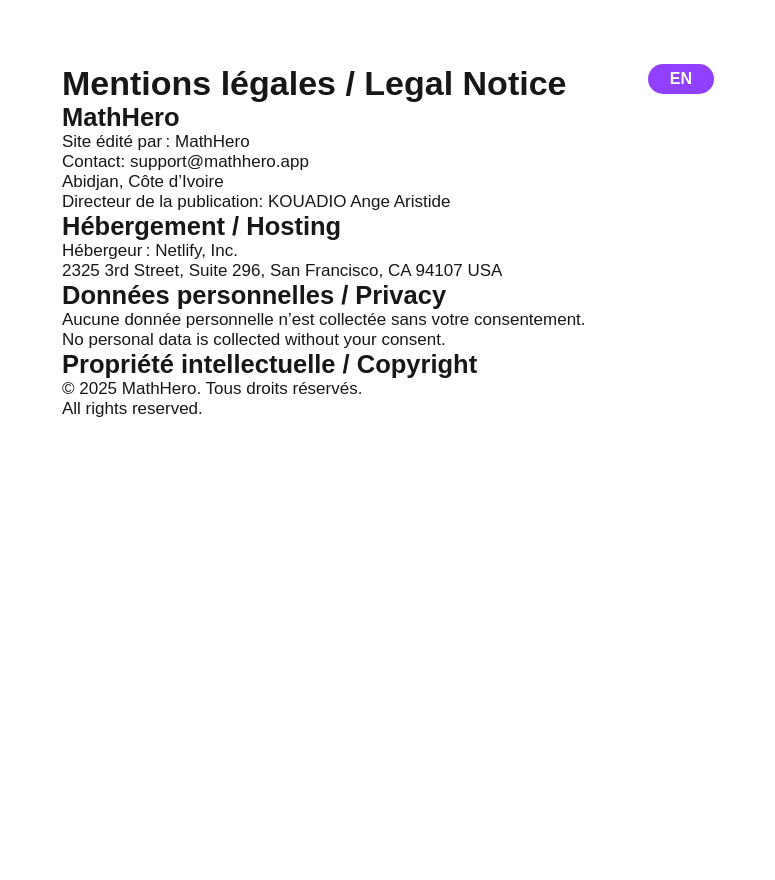
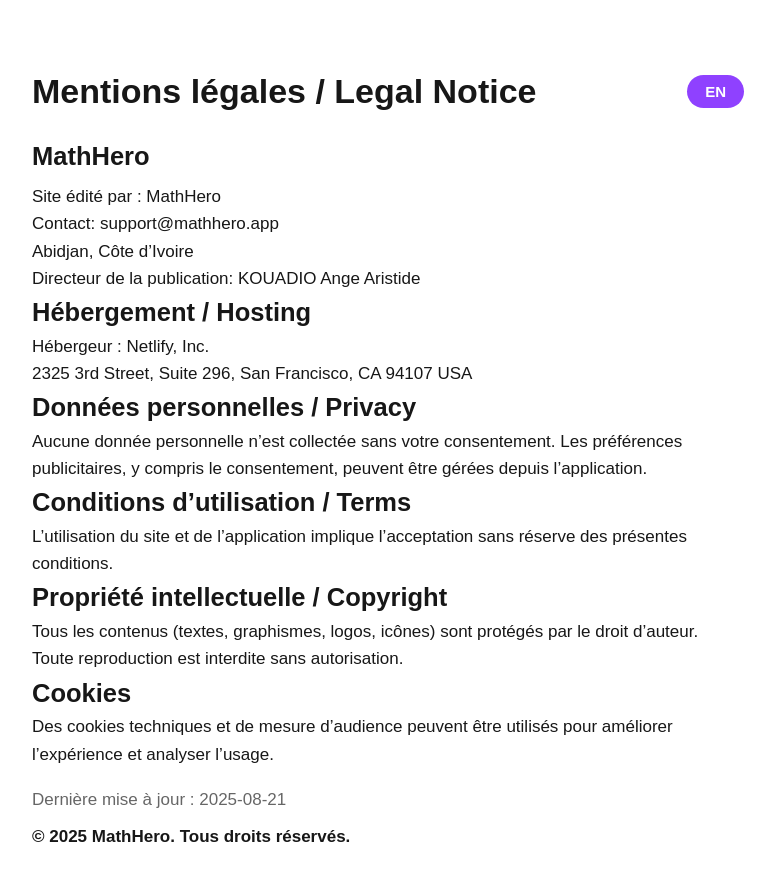
Before and after one commit to steedo1/mathhero-app-site, a Next.js app: page /mentions-legales in a window 1280 px wide. Shown: the top 880 px of the page, without its empty margins (252-1027 px from the left). Before the commit the page ends 800 px from the top, so only its background shows below. Built offline with nearby package versions, Linux system fonts and the light colour scheme.

Commit message:
Update page.js

```diff
--- a/app/mentions-legales/page.js
+++ b/app/mentions-legales/page.js
@@ -1,24 +1,37 @@
 "use client";
-import { useState } from "react";
+
+import { useState, useMemo } from "react";
+import Head from "next/head";
 
 export default function MentionsLegales() {
   const [lang, setLang] = useState("fr");
 
-  const T = {
+  const T = useMemo(() => ({
     fr: {
       title: "Mentions légales",
       app: "MathHero",
-      editor: "Site édité par : MathHero",
+      editor: "Site édité par : MathHero",
       contact: "Contact",
       address: "Abidjan, Côte d’Ivoire",
       director: "Directeur de la publication",
-      host: "Hébergeur : Netlify, Inc.",
+      host: "Hébergeur : Netlify, Inc.",
       hostAddress: "2325 3rd Street, Suite 296, San Francisco, CA 94107 USA",
       privacyTitle: "Données personnelles",
-      privacy: "Aucune donnée personnelle n’est collectée sans votre consentement.",
+      privacy:
+        "Aucune donnée personnelle n’est collectée sans votre consentement. Les préférences publicitaires, y compris le consentement, peuvent être gérées depuis l’application.",
+      termsTitle: "Conditions d’utilisation",
+      terms:
+        "L’utilisation du site et de l’application implique l’acceptation sans réserve des présentes conditions.",
+      ipTitle: "Propriété intellectuelle",
+      ip:
+        "Tous les contenus (textes, graphismes, logos, icônes) sont protégés par le droit d’auteur. Toute reproduction est interdite sans autorisation.",
+      cookiesTitle: "Cookies",
+      cookies:
+        "Des cookies techniques et de mesure d’audience peuvent être utilisés pour améliorer l’expérience et analyser l’usage.",
       copyright: "© 2025 MathHero. Tous droits réservés.",
       switch: "EN",
-      me: "KOUADIO Ange Aristide"
+      me: "KOUADIO Ange Aristide",
+      updated: "Dernière mise à jour :",
     },
     en: {
       title: "Legal Notice",
@@ -30,59 +43,116 @@
       host: "Host: Netlify, Inc.",
       hostAddress: "2325 3rd Street, Suite 296, San Francisco, CA 94107 USA",
       privacyTitle: "Privacy",
-      privacy: "No personal data is collected without your consent.",
+      privacy:
+        "No personal data is collected without your consent. Ad preferences, including consent, can be managed from the app.",
+      termsTitle: "Terms of Use",
+      terms:
+        "Using the website and the app implies unconditional acceptance of these terms.",
+      ipTitle: "Intellectual Property",
+      ip:
+        "All content (texts, graphics, logos, icons) is protected by copyright. Any reproduction is prohibited without authorization.",
+      cookiesTitle: "Cookies",
+      cookies:
+        "Technical and analytics cookies may be used to improve experience and measure usage.",
       copyright: "© 2025 MathHero. All rights reserved.",
       switch: "FR",
-      me: "KOUADIO Ange Aristide"
-    }
-  };
+      me: "KOUADIO Ange Aristide",
+      updated: "Last updated:",
+    },
+  }), []);
+
   const t = T[lang];
+  const updatedAt = "2025-08-21";
 
   return (
-    <div style={{ maxWidth: 700, margin: "40px auto", padding: 24, fontSize: 17 }}>
+    <>
+      <Head>
+        <title>{t.title} • {t.app}</title>
+        <meta name="description" content={`${t.title} – ${t.app}`} />
+        <link rel="canonical" href="https://mathhero.app/mentions-legales" />
+        <meta property="og:title" content={`${t.title} • ${t.app}`} />
+        <meta property="og:description" content={t.copyright} />
+      </Head>
+
+      <main style={{ maxWidth: 760, margin: "40px auto", padding: 24, fontSize: 17, lineHeight: 1.6 }}>
+        <div style={{ display: "flex", justifyContent: "space-between", alignItems: "center", gap: 12 }}>
+          <h1 style={{ margin: 0 }}>{t.title} / Legal Notice</h1>
           <button
             onClick={() => setLang(lang === "fr" ? "en" : "fr")}
             style={{
-          float: "right",
               background: "#8F41FF",
               color: "#fff",
               border: "none",
               borderRadius: 18,
-          padding: "6px 22px",
+              padding: "8px 18px",
               fontWeight: 700,
-          fontSize: 16,
+              fontSize: 15,
               cursor: "pointer"
             }}
+            aria-label="Change language"
           >
             {t.switch}
           </button>
-      <h1>{t.title} / Legal Notice</h1>
-      <h2>{t.app}</h2>
+        </div>
+
+        <section style={{ marginTop: 18 }}>
+          <h2 style={{ marginBottom: 6 }}>{t.app}</h2>
           <p>
             {t.editor}<br />
             {t.contact}: <a href="mailto:support@mathhero.app">support@mathhero.app</a><br />
             {t.address}<br />
             {t.director}: {t.me}
           </p>
+        </section>
+
+        <section>
           <h2>Hébergement / Hosting</h2>
           <p>
             {t.host}<br />
             {t.hostAddress}
           </p>
+        </section>
+
+        <section id="privacy">
           <h2>{t.privacyTitle} / Privacy</h2>
-      <p>
-        {t.privacy}<br />
-        {lang === "fr"
-          ? "No personal data is collected without your consent."
-          : "Aucune donnée personnelle n’est collectée sans votre consentement."}
+          <p>{t.privacy}</p>
+        </section>
+
+        <section id="terms">
+          <h2>{t.termsTitle} / Terms</h2>
+          <p>{t.terms}</p>
+        </section>
+
+        <section>
+          <h2>{t.ipTitle} / Copyright</h2>
+          <p>{t.ip}</p>
+        </section>
+
+        <section>
+          <h2>{t.cookiesTitle}</h2>
+          <p>{t.cookies}</p>
+        </section>
+
+        <p style={{ marginTop: 18, color: "#666" }}>
+          {t.updated} {updatedAt}
         </p>
-      <h2>Propriété intellectuelle / Copyright</h2>
-      <p>
-        {t.copyright}<br />
-        {lang === "fr"
-          ? "All rights reserved."
-          : "Tous droits réservés."}
-      </p>
-    </div>
+        <p style={{ marginTop: 10, fontWeight: 600 }}>{t.copyright}</p>
+      </main>
+
+      {/* JSON-LD Organization */}
+      <script
+        type="application/ld+json"
+        dangerouslySetInnerHTML={{
+          __html: JSON.stringify({
+            "@context": "https://schema.org",
+            "@type": "Organization",
+            name: "MathHero",
+            url: "https://mathhero.app",
+            email: "support@mathhero.app",
+            address: "Abidjan, Côte d’Ivoire",
+          })
+        }}
+      />
+    </>
   );
 }
```
Lines whose indentation alone changed are shown as unchanged.
